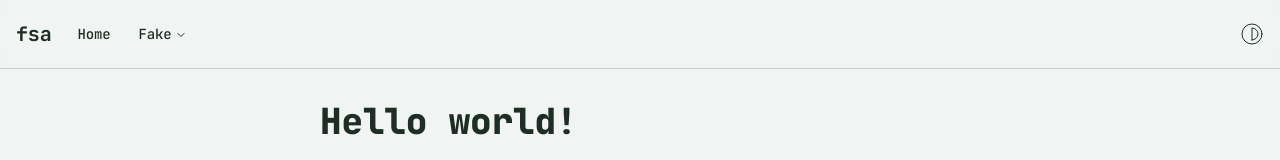
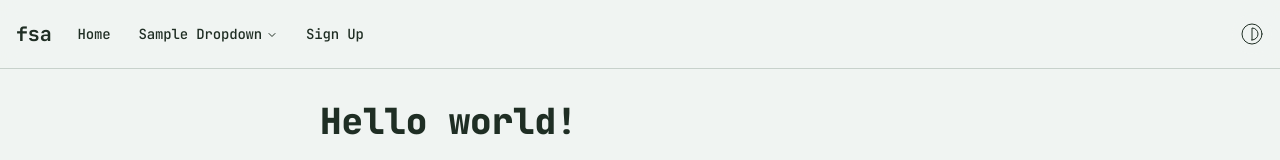
Before and after one commit to felixfsdev/nextjs-fsa, a Next.js app: page / in a window 1280 px wide. Shown: the top 160 px of the page. Built offline with nearby package versions, Linux system fonts and the light colour scheme.

Commit message:
add sign-up link to navbar

```diff
--- a/app/(with-nav)/layout.tsx
+++ b/app/(with-nav)/layout.tsx
@@ -14,12 +14,13 @@ export default function WithNavLayout({
           { type: "link", label: "Home", path: "/" },
           {
             type: "dropdown",
-            label: "Fake",
+            label: "Sample Dropdown",
             links: [
               { label: "Sub Item 1", path: "/fake/1" },
               { label: "Sub Item 2", path: "/fake/2" },
             ],
           },
+          { type: "link", label: "Sign Up", path: "/sign-up" },
         ]}
       />
       <main className="flex-1">{children}</main>
```
